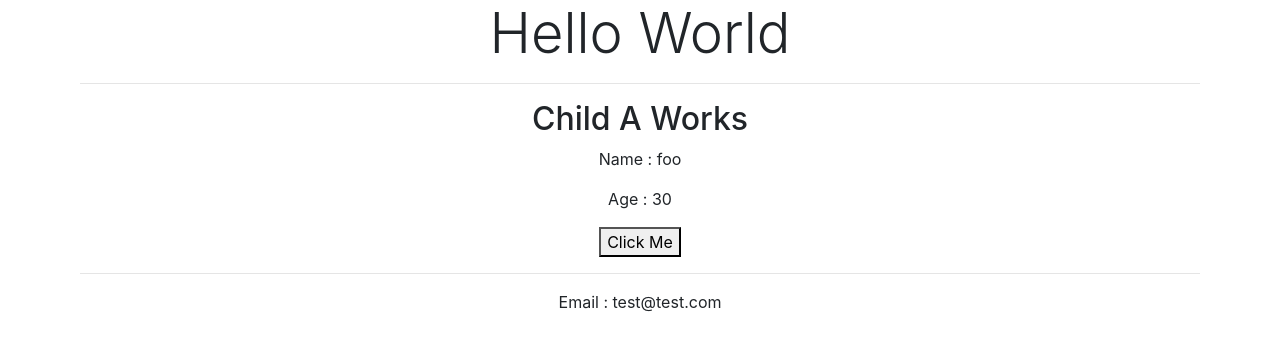
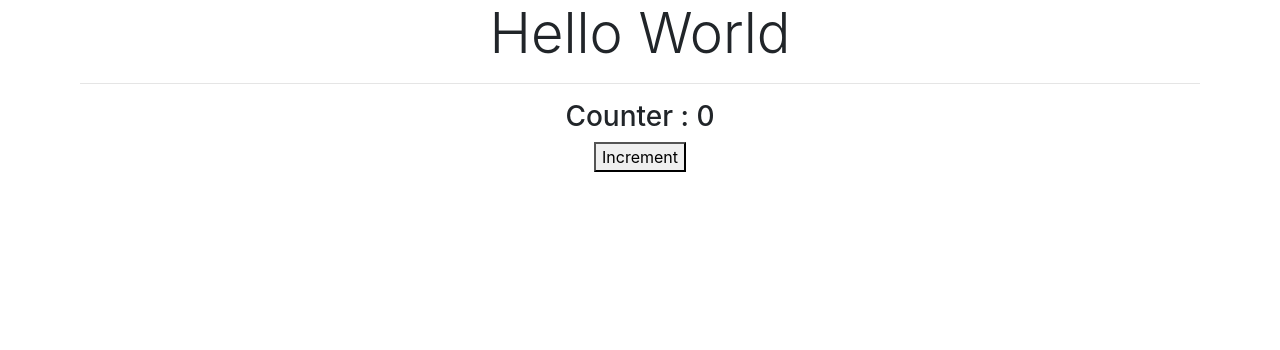
Before and after one commit to Manav15/Notes-App-React, a React (Create React App) app: page / in a window 1280 px wide. Shown: the top 350 px of the page. Built offline with nearby package versions, Linux system fonts and the light colour scheme.

Commit message:
StateDemo

```diff
--- a/src/App.js
+++ b/src/App.js
@@ -4,14 +4,16 @@ import '../node_modules/bootstrap/dist/css/bootstrap.min.css';
 import ClassBasedCompDemo from './components/Types/ClassBasedCompDemo';
 import FunctionBasedCompDemo from './components/Types/FunctionBasedCompDemo';
 import Parent from './components/CmpCommunication/Parent';
+import StateParent from './components/StateDemo/StateParent';
 
 function App() {
   return (
     <div className="App">
       <h1 className="display-4">Hello World</h1>
       <hr />
-      <Parent />
-      {/* <hr />
+      <StateParent />
+      {/*<Parent />
+      <hr />
       <ClassBasedCompDemo />
       <hr/>
       <FunctionBasedCompDemo />
--- /dev/null
+++ b/src/components/StateDemo/StateChild.js
@@ -0,0 +1,12 @@
+import React from 'react';
+
+const StateChild = (props) => {
+    return (
+        <div>
+            <h3>Counter : {props.counter}</h3>
+            <button onClick = {props.onIncrease}>Increment</button>
+        </div>
+    );
+}
+
+export default StateChild;
--- /dev/null
+++ b/src/components/StateDemo/StateParent.js
@@ -0,0 +1,24 @@
+import React, { Component } from 'react';
+import StateChild from './StateChild';
+
+class StateParent extends Component {
+    state = {
+        counter : 0
+    }
+
+    onIncrement = () =>{
+        this.setState({
+            counter : this.state.counter + 1
+        })
+    }
+
+    render() {
+        return (
+            <div>
+                <StateChild counter = {this.state.counter} onIncrease = {this.onIncrement}/>
+            </div>
+        );
+    }
+}
+
+export default StateParent;
```
Also changed, not shown: 1 other file (tests, documents, lock files or other folders).
